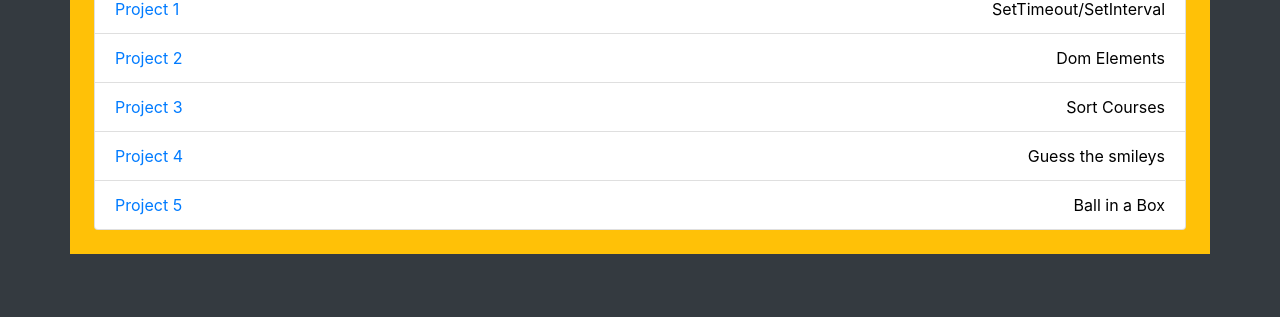
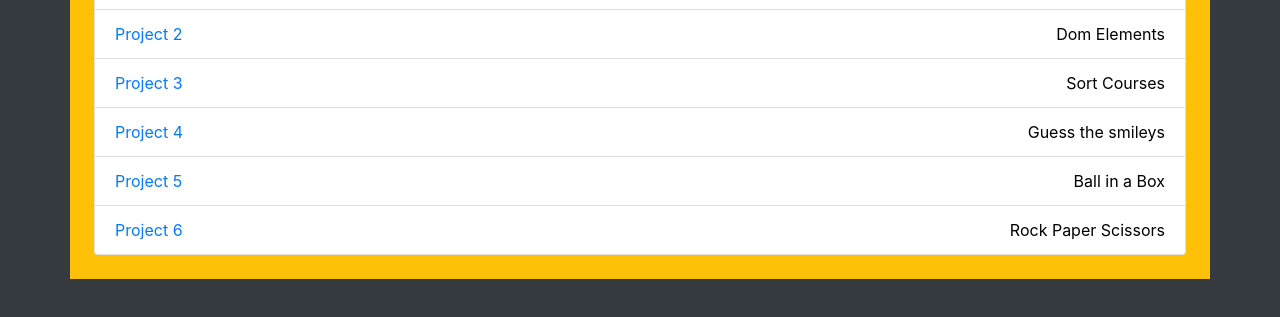
Before and after one commit to yuktibhatt/JavaScript, a plain HTML site: page index.html in a window 1280 px wide. Shown: the part 321-638 px from the top of the page. Drawn offline with nearby package versions, Linux system fonts and the light colour scheme.

Commit message:
home page

```diff
--- a/index.html
+++ b/index.html
@@ -21,7 +21,9 @@
         <li class="list-group-item"><a href="https://learningjs.netlify.app/proj3/">Project 3<span class="float-right">Sort Courses</span></a></li>
         <li class="list-group-item"><a href="https://learningjs.netlify.app/proj4/">Project 4<span class="float-right">Guess the smileys</span></a> </li>
         <li class="list-group-item"><a href="https://learningjs.netlify.app/proj5/">Project 5<span class="float-right">Ball in a Box</span></a> </li>
+         <li class="list-group-item"><a href="https://learningjs.netlify.app/proj6/">Project 6<span class="float-right">Rock Paper Scissors</span></a></li>
         </ul>
+
 
     </div>
 
```
